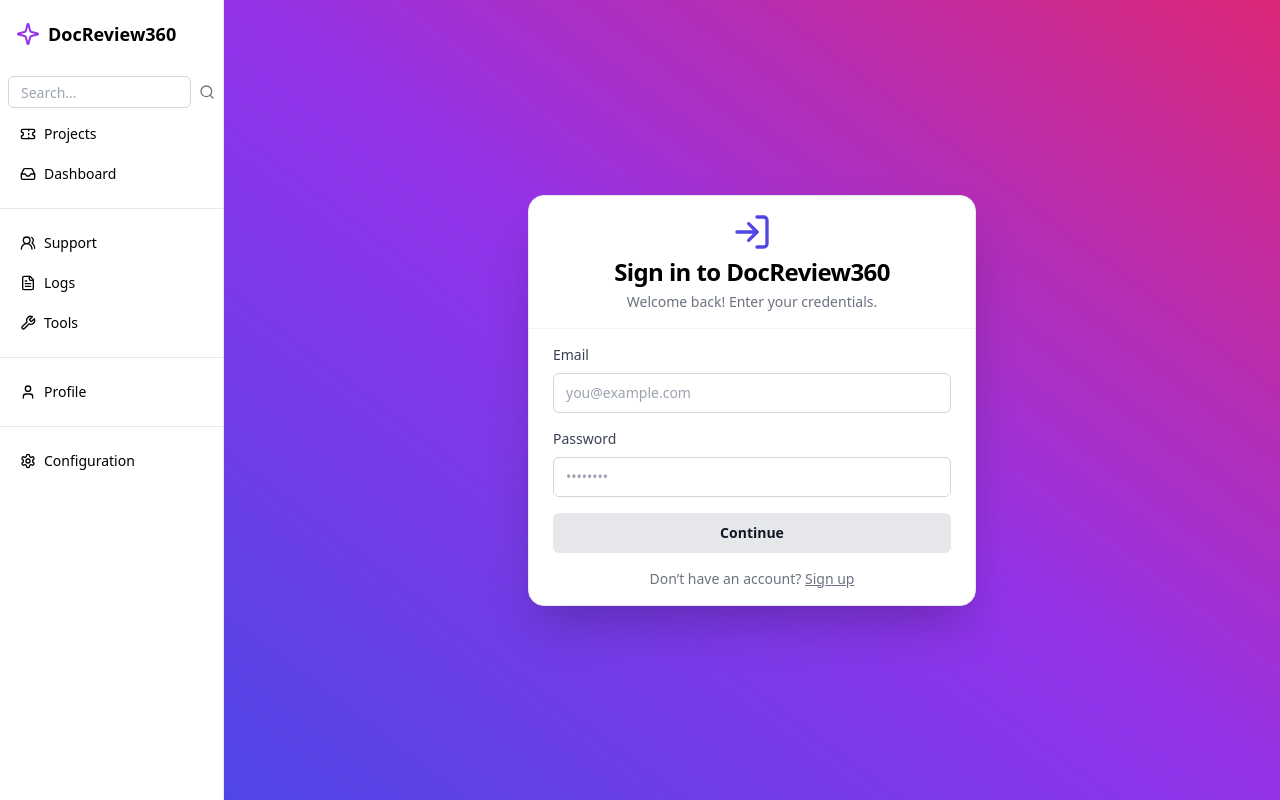
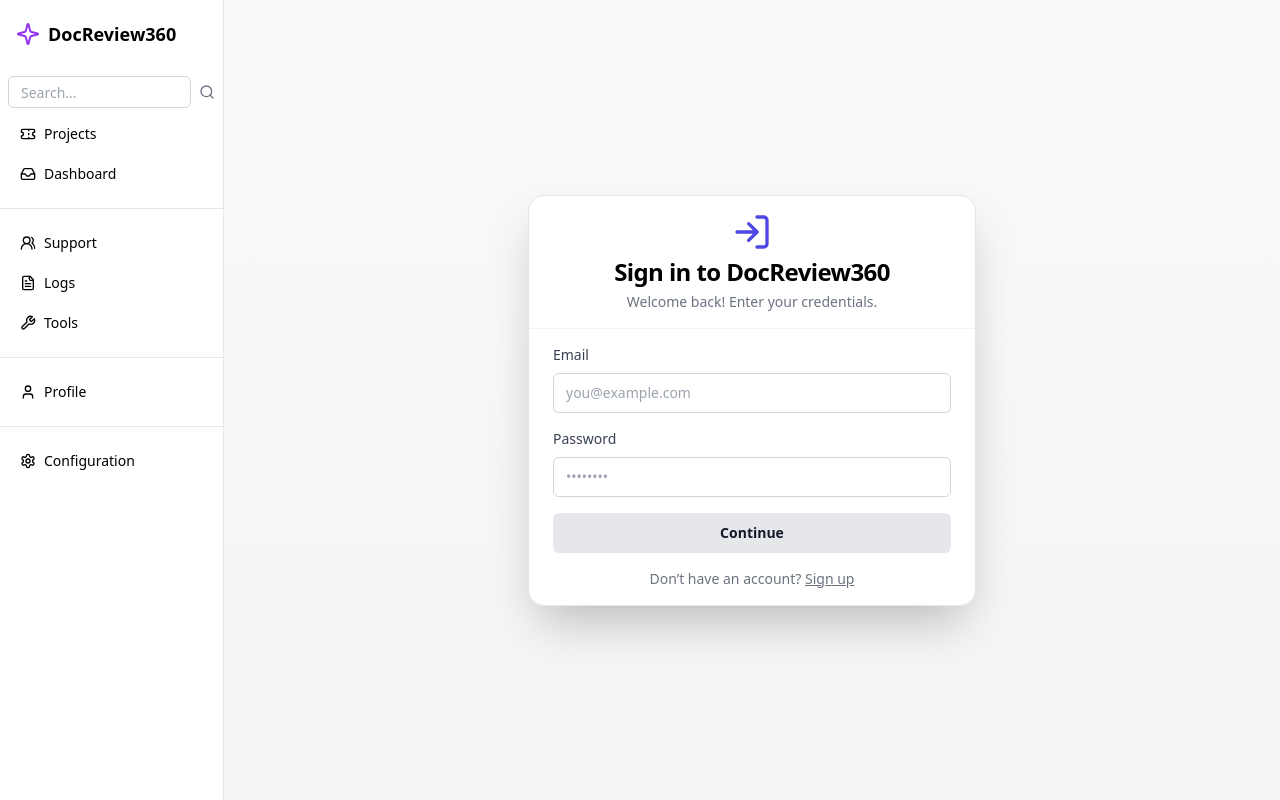
Before and after one commit to eputnam77/DocReview360, a Next.js app in the folder frontend/: page /login in a window 1280 px wide. Built offline with nearby package versions, Linux system fonts and the light colour scheme; no server answers.

Commit message:
Update login.tsx

```diff
--- a/frontend/pages/login.tsx
+++ b/frontend/pages/login.tsx
@@ -1,4 +1,4 @@
-// app/login/page.tsx (or pages/login.tsx)
+// app/login/page.tsx  (or pages/login.tsx)
 "use client";
 
 import React from "react";
@@ -15,16 +15,15 @@ import { Button } from "@/components/ui/button";
 import { LogIn } from "lucide-react";
 
 export default function LoginPage() {
-  // Replace this stub with your real login logic
   function handleLogin(e: React.FormEvent<HTMLFormElement>) {
     e.preventDefault();
-    // e.currentTarget.email.value and e.currentTarget.password.value
-    // Add real auth logic here
-    alert("Login submitted (demo)");
+    alert("Login submitted (demo)");   // replace with real auth logic
   }
 
   return (
-    <div className="min-h-screen flex items-center justify-center bg-gradient-to-tr from-indigo-600 via-purple-600 to-pink-600 dark:from-indigo-900 dark:via-purple-900 dark:to-pink-900">
+    <div className="min-h-screen flex items-center justify-center
+                    bg-gradient-to-b from-gray-50 to-gray-100
+                    dark:from-gray-950 dark:to-gray-900">
       <Card className="w-full max-w-md mx-4 shadow-2xl">
         <CardHeader className="space-y-1 text-center">
           <LogIn className="mx-auto h-10 w-10 text-indigo-600" />
@@ -35,6 +34,7 @@ export default function LoginPage() {
             Welcome back! Enter your credentials.
           </CardDescription>
         </CardHeader>
+
         <CardContent>
           <form className="space-y-4" onSubmit={handleLogin} autoComplete="on">
             <div className="space-y-2">
@@ -48,6 +48,7 @@ export default function LoginPage() {
                 required
               />
             </div>
+
             <div className="space-y-2">
               <Label htmlFor="password">Password</Label>
               <Input
@@ -59,9 +60,11 @@ export default function LoginPage() {
                 required
               />
             </div>
+
             <Button type="submit" className="w-full mt-2">
               Continue
             </Button>
+
             <p className="text-center text-sm text-gray-500 dark:text-gray-400">
               Don’t have an account?{" "}
               <a href="/sign-up" className="underline">
```
